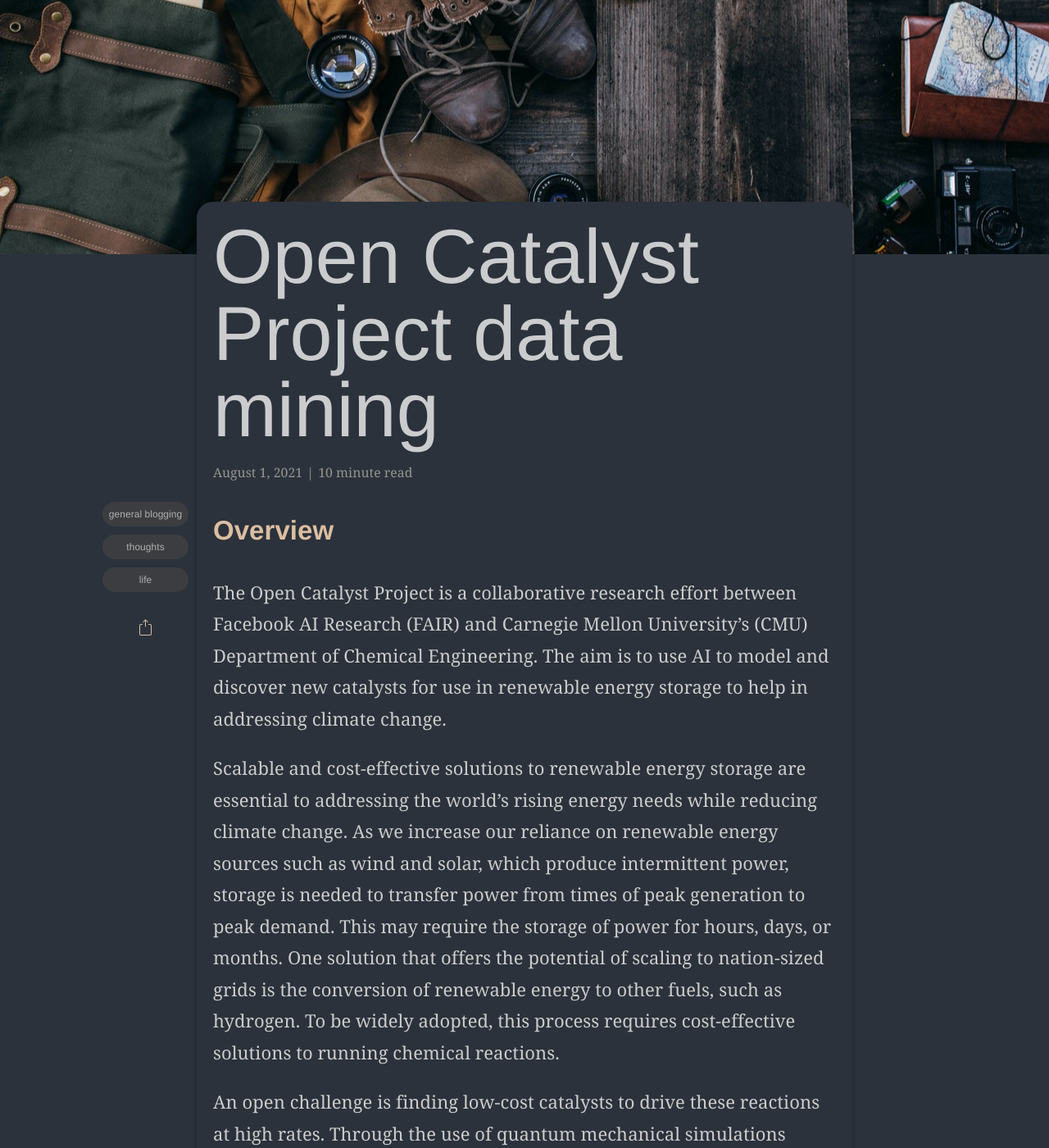
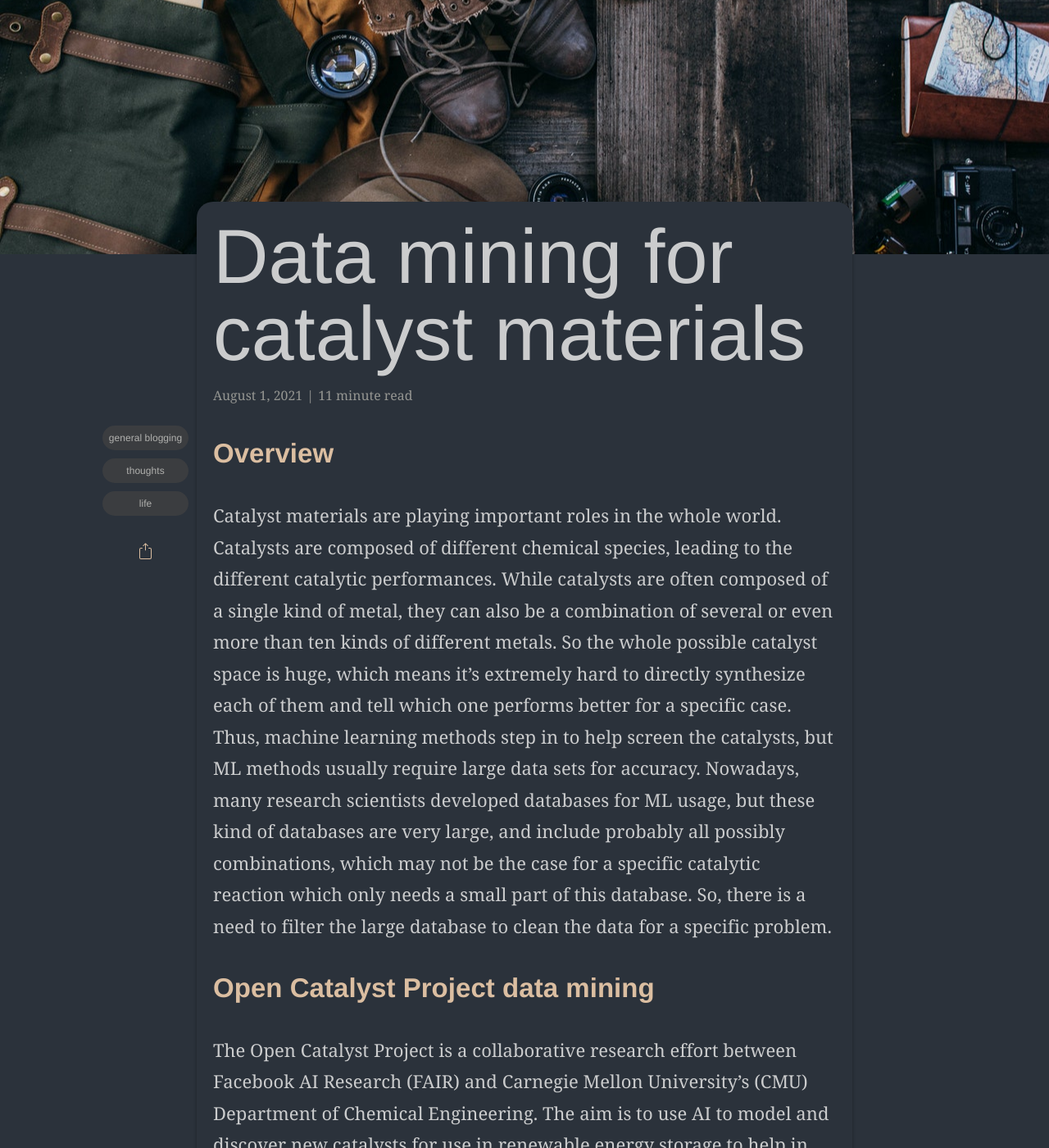
Before and after one commit to mutianyou2013/mutianyou2013.github.io, a Jekyll site: the page built from _posts/2021-08-01-OC-project.md, in a window 1280 px wide and 1400 px high, scrolled down 357 px. Shown: the whole window at 82% size. Built offline with Jekyll 4.4.1, drawn with Linux system fonts in a browser that asks for light colours; some web fonts are replaced; comment, search, counter and statistics services are not loaded; some of the changed text lies outside the part shown.

Commit message:
Update 2021-08-01-OC-project.md

```diff
--- a/_posts/2021-08-01-OC-project.md
+++ b/_posts/2021-08-01-OC-project.md
@@ -2,7 +2,7 @@
 layout: post
 read_time: true
 show_date: true
-title: "Open Catalyst Project data mining"
+title: "Data mining for catalyst materials"
 date: 2021-08-01
 img: posts/20210324/starting_adventure.jpg
 tags: [general blogging, thoughts, life]
@@ -12,9 +12,12 @@ description: "Midlife career change: a disaster or an opportunity?"
 
 ## Overview
 
+Catalyst materials are playing important roles in the whole world. Catalysts are composed of different chemical species, leading to the different catalytic performances. While catalysts are often composed of a single kind of metal, they can also be a combination of several or even more than ten kinds of different metals. So the whole possible catalyst space is huge, which means it's extremely hard to directly synthesize each of them and tell which one performs better for a specific case. Thus, machine learning methods step in to help screen the catalysts, but ML methods usually require large data sets for accuracy. Nowadays, many research scientists developed databases for ML usage, but these kind of databases are very large, and include probably all possibly combinations, which may not be the case for a specific catalytic reaction which only needs a small part of this database. So, there is a need to filter the large database to clean the data for a specific problem.
+
+
+## Open Catalyst Project data mining
+
 The Open Catalyst Project is a collaborative research effort between Facebook AI Research (FAIR) and Carnegie Mellon University’s (CMU) Department of Chemical Engineering. The aim is to use AI to model and discover new catalysts for use in renewable energy storage to help in addressing climate change.
-
-Scalable and cost-effective solutions to renewable energy storage are essential to addressing the world’s rising energy needs while reducing climate change. As we increase our reliance on renewable energy sources such as wind and solar, which produce intermittent power, storage is needed to transfer power from times of peak generation to peak demand. This may require the storage of power for hours, days, or months. One solution that offers the potential of scaling to nation-sized grids is the conversion of renewable energy to other fuels, such as hydrogen. To be widely adopted, this process requires cost-effective solutions to running chemical reactions.
 
 An open challenge is finding low-cost catalysts to drive these reactions at high rates. Through the use of quantum mechanical simulations (density functional theory), new catalyst structures can be tested and evaluated. Unfortunately, the high computational cost of these simulations limits the number of structures that may be tested. The use of AI or machine learning may provide a method to efficiently approximate these calculations, leading to new approaches in finding effective catalysts.
 
```
